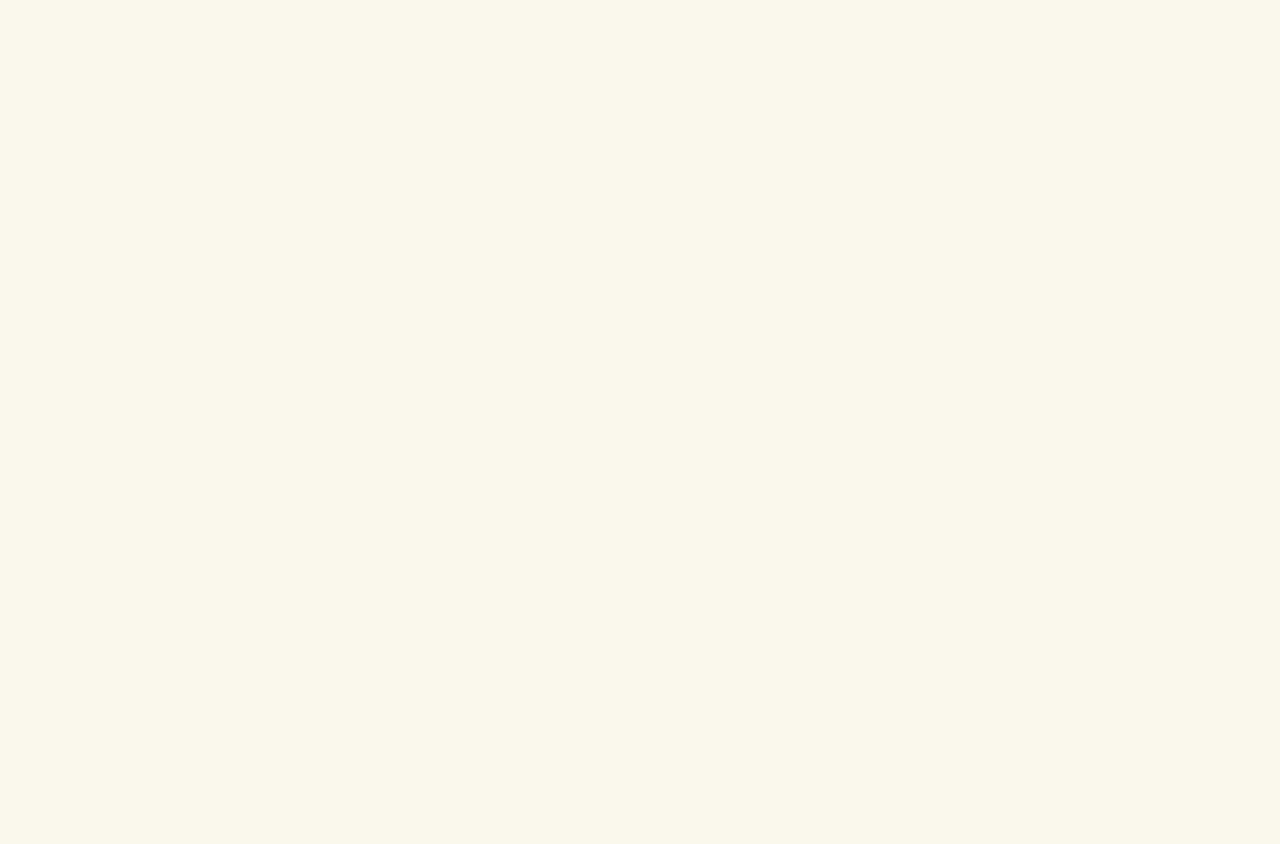
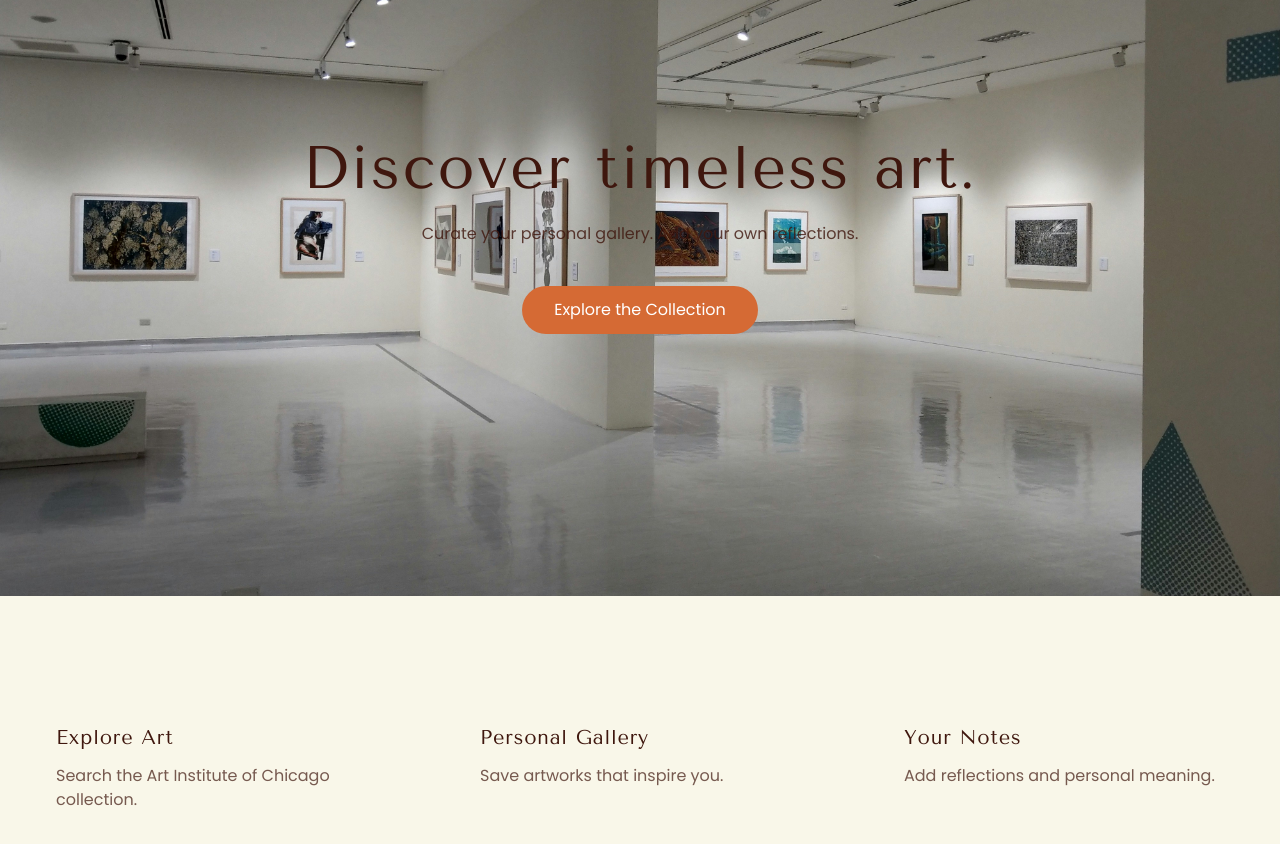
Before and after one commit to DariaKozlova-web/art-fact, a React (Vite) app: page / in a window 1280 px wide. Shown: the part 220-1064 px from the top of the page. Before the commit the page ends 800 px from the top, so only its background shows below. Built offline with nearby package versions, Linux system fonts and the light colour scheme.

Commit message:
Home page created

```diff
--- a/src/App.tsx
+++ b/src/App.tsx
@@ -1,9 +1,9 @@
-import { Home } from "lucide-react";
 import { BrowserRouter, Routes, Route } from "react-router";
 import { ThemeProvider } from "./context/ThemeProvider";
 import { MainLayout } from "./layouts/MainLayout";
 import { Explore } from "./pages/Explore";
 import { Gallery } from "./pages/Gallery";
+import { Home } from "./pages/Home";
 
 function App() {
   return (
--- a/src/pages/Home.tsx
+++ b/src/pages/Home.tsx
@@ -0,0 +1,61 @@
+import { Link } from "react-router";
+import heroBg from "../assets/images/bg-img2.jpg"
+
+export const Home = () => {
+  return (
+    <div className="fade-in">
+      {/* HERO */}
+      <section className="min-h-[90vh] flex flex-col items-center justify-center text-center px-6 bg-cover bg-center bg-no-repeat"
+      style={{backgroundImage: `url(${heroBg})`}}>
+        <h1 className="text-4xl md:text-6xl mb-6">Discover timeless art.</h1>
+        <p className="max-w-xl opacity-80">
+          Curate your personal gallery. Add your own reflections.
+        </p>
+        <Link to="/explore" className="btn-primary mt-10">
+          Explore the Collection
+        </Link>
+      </section>
+
+      {/* FEATURES */}
+      <section className="max-w-7xl mx-auto grid md:grid-cols-3 gap-10 px-6 py-24">
+        <Feature
+          title="Explore Art"
+          text="Search the Art Institute of Chicago collection."
+        />
+        <Feature
+          title="Personal Gallery"
+          text="Save artworks that inspire you."
+        />
+        <Feature
+          title="Your Notes"
+          text="Add reflections and personal meaning."
+        />
+      </section>
+
+      {/* QUOTE */}
+      <section className="text-center px-6 py-24 opacity-80">
+        <blockquote className="text-xl md:text-2xl font-heading">
+          “Art enables us to find ourselves and lose ourselves at the same
+          time.”
+        </blockquote>
+        <p className="mt-4">— Thomas Merton</p>
+      </section>
+
+      {/* FOOTER */}
+      <footer className="py-16 text-center text-sm opacity-70">
+        <p className="font-heading mb-2">Art&Fact</p>
+        <p>Discover. Collect. Reflect.</p>
+        <p className="mt-4">© 2025 · Art Institute of Chicago API</p>
+      </footer>
+    </div>
+  );
+};
+
+function Feature({ title, text }: { title: string; text: string }) {
+  return (
+    <div className="p-8 rounded-xl hover:-translate-y-1 transition">
+      <h3 className="text-xl mb-3">{title}</h3>
+      <p className="opacity-70">{text}</p>
+    </div>
+  );
+}
```
Also changed, not shown: src/assets/images/bg-img.jpg (added), src/assets/images/bg-img2.jpg (added).
